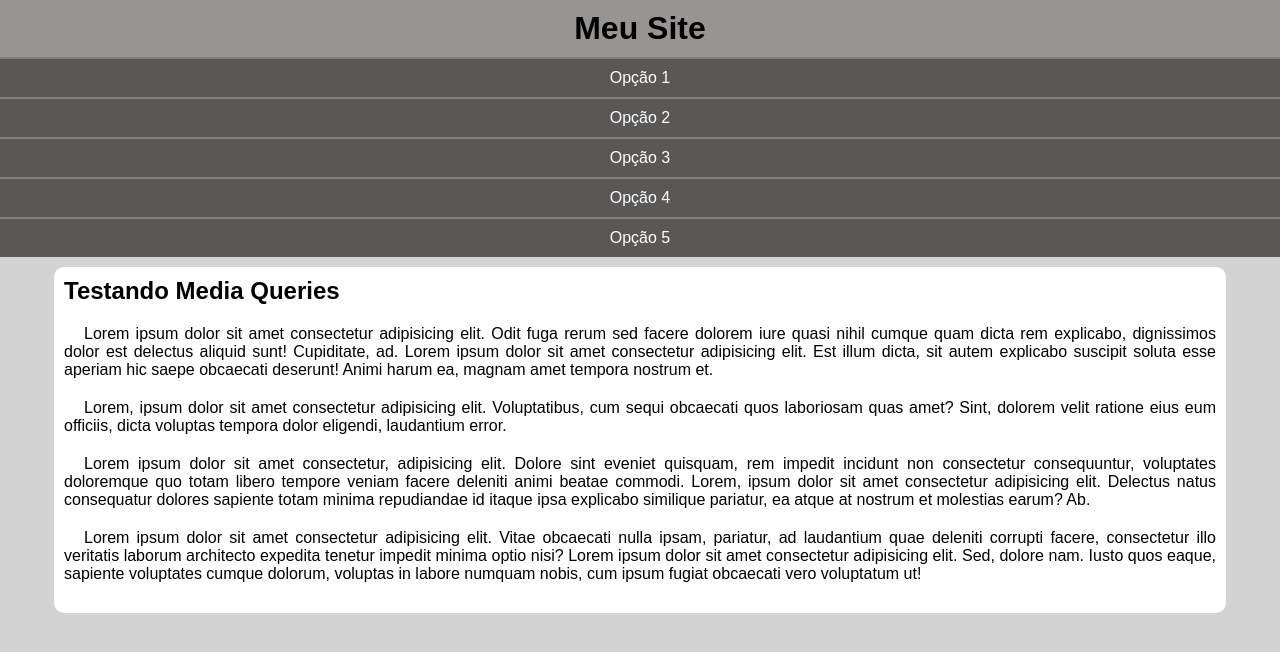
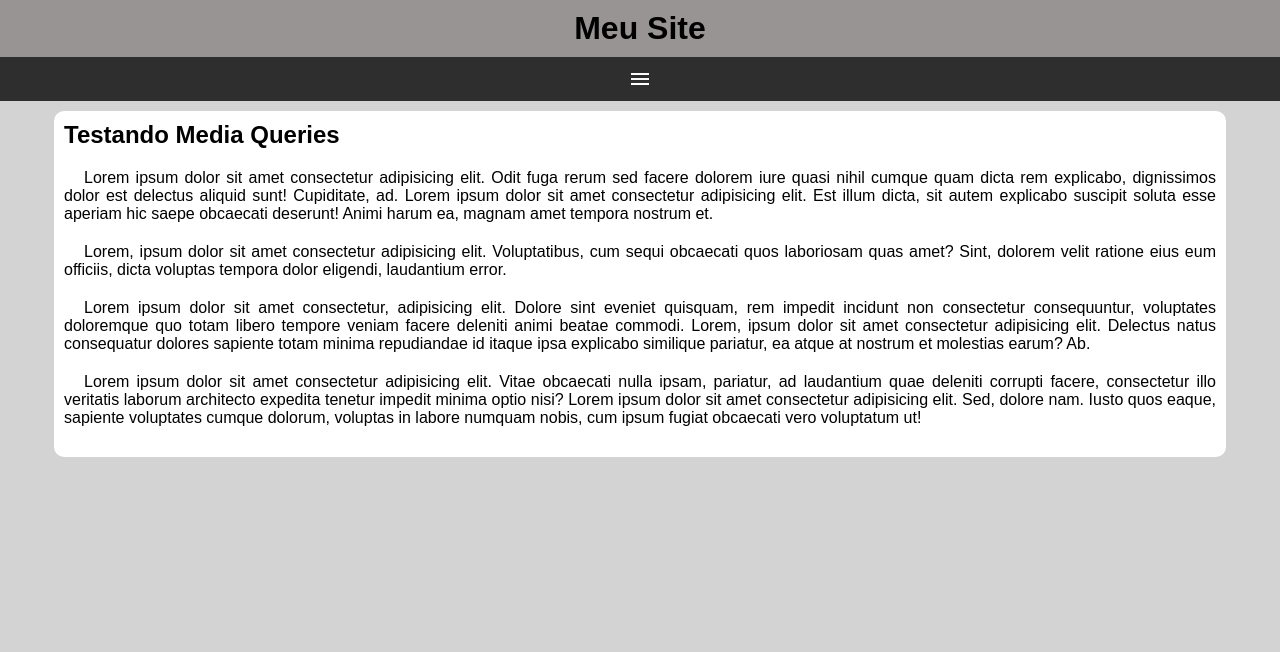
Before and after one commit to ArielRamosAnjos/html-css, a plain HTML site: page Exercicios/ex025/mq005/index.html in a window 1280 px wide. Drawn offline with Linux system fonts and the light colour scheme.

Commit message:
atualizei mq005

```diff
--- a/Exercicios/ex025/mq005/estilos/style.css
+++ b/Exercicios/ex025/mq005/estilos/style.css
@@ -15,13 +15,27 @@ header {
     background-color: rgb(153, 148, 148);
 }
 
-h1 {
+header > h1 {
     padding: 10px;
     text-align: center;
 }
 
+span#burguer {
+    background-color: rgb(47, 46, 46);
+    display: block;
+    color: white;
+    text-align: center;
+    padding: 10px;
+    cursor: pointer;
+}
+
+span#burguer:hover {
+    background-color: white;
+    color: black;
+}
+
 menu {
-    display: block;
+    display: none;
 }
 
 menu > ul {
--- a/Exercicios/ex025/mq005/index.html
+++ b/Exercicios/ex025/mq005/index.html
@@ -4,12 +4,14 @@
     <meta charset="UTF-8">
     <meta name="viewport" content="width=device-width, initial-scale=1.0">
     <title>Media Query</title>
+    <link href="https://fonts.googleapis.com/icon?family=Material+Icons" rel="stylesheet">
     <link rel="stylesheet" href="estilos/style.css">
 </head>
 <body>
     <header>
         <h1>Meu Site</h1>
-        <menu>
+        <span id="burguer" class="material-icons" onclick="clickMenu()">menu</span>
+        <menu id="itens">
             <ul>
                 <li><a href="#">Opção 1</a></li>
                 <li><a href="#">Opção 2</a></li>
@@ -28,5 +30,14 @@
             <p>Lorem ipsum dolor sit amet consectetur adipisicing elit. Vitae obcaecati nulla ipsam, pariatur, ad laudantium quae deleniti corrupti facere, consectetur illo veritatis laborum architecto expedita tenetur impedit minima optio nisi? Lorem ipsum dolor sit amet consectetur adipisicing elit. Sed, dolore nam. Iusto quos eaque, sapiente voluptates cumque dolorum, voluptas in labore numquam nobis, cum ipsum fugiat obcaecati vero voluptatum ut!</p>
         </article>
     </main>
+    <script>
+        function clickMenu() {
+            if (itens.style.display == 'block') {
+                itens.style.display = 'none'
+            } else {
+                itens.style.display = 'block'
+            }
+        }
+    </script>
 </body>
 </html>
```
